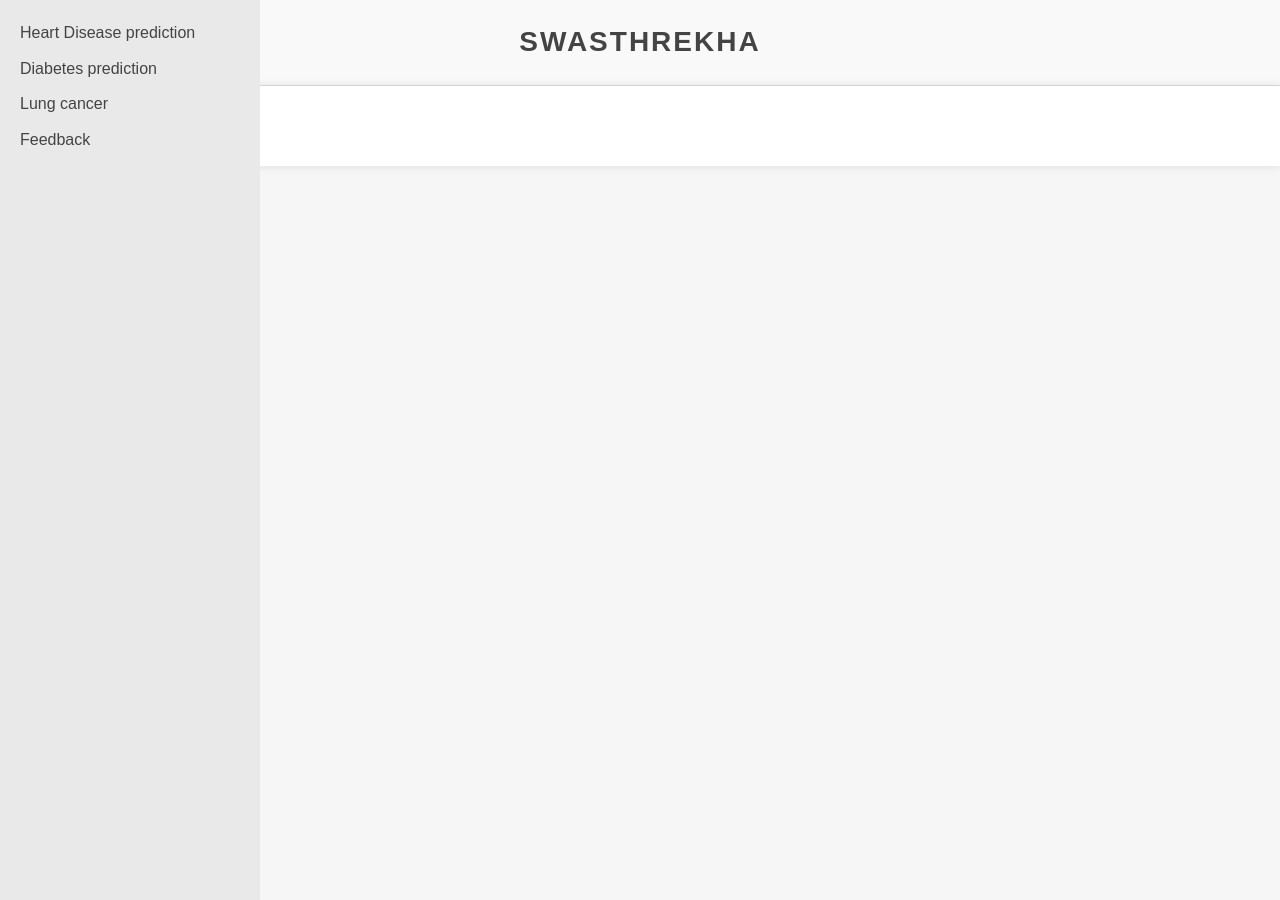
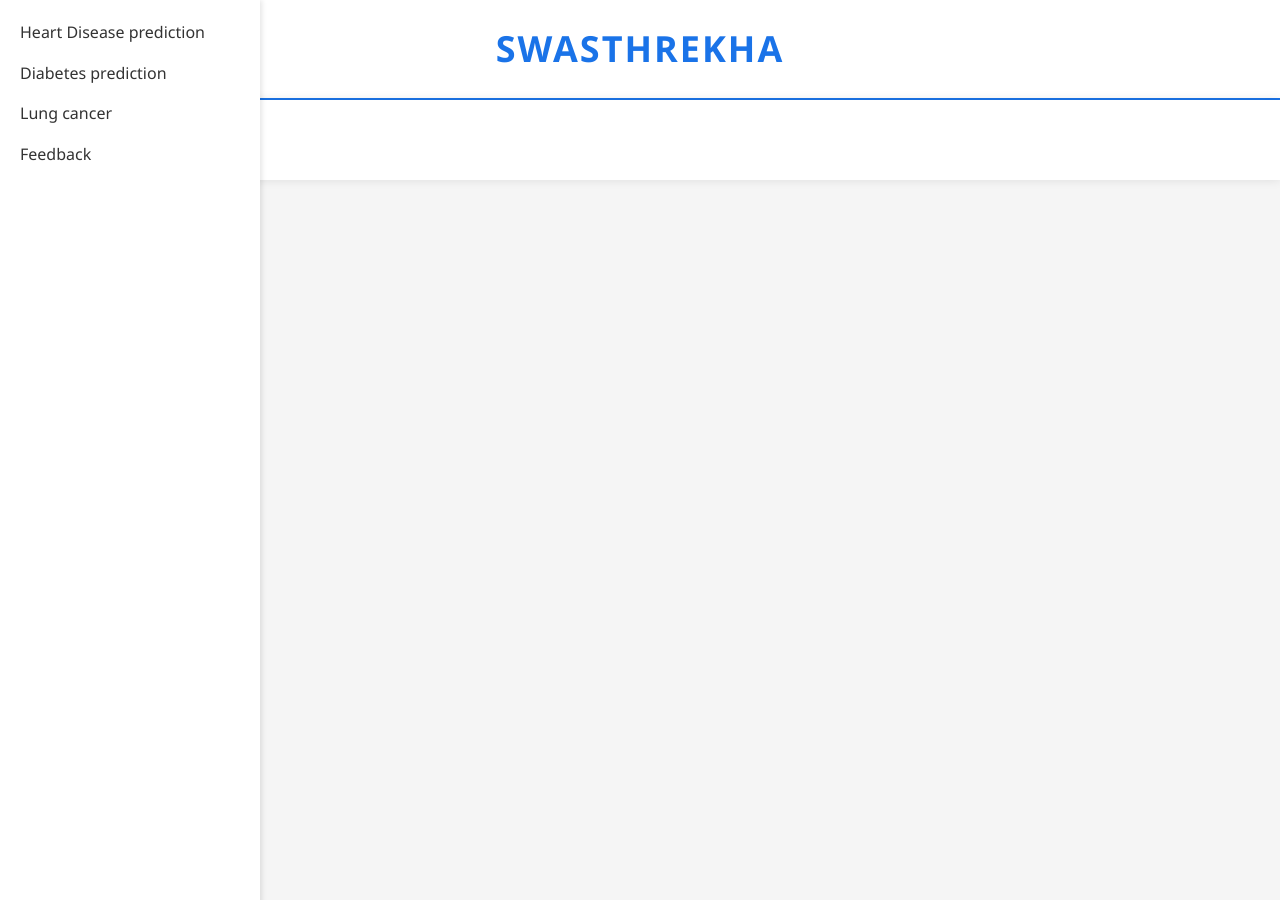
Before and after one commit to Sonicof/swasthrekha, a Flask app: page / in a window 1280 px wide. Run offline with Flask 3, Linux system fonts and the light colour scheme; parts of the project's set-up code (start-up, migrations or seed data) failed here and were passed over.

Commit message:
Update 1CSS.css

```diff
--- a/static/1CSS.css
+++ b/static/1CSS.css
@@ -1,66 +1,48 @@
-/* CSS file */
-
 /* Global styles */
 body {
-  font-family: Arial, sans-serif;
+    font-family: 'Segoe UI', Tahoma, Geneva, Verdana, sans-serif;
     margin: 0;
     padding: 0;
     line-height: 1.6;
-  color: #555;
-  background-color: #f6f6f6;
-}
-#heart-result{
-  font-family: Arial, sans-serif;
-  color: black;
-}
-
-#diabetes-result{
-  font-family: Arial, sans-serif;
-  color: black;
-}
-#lung-result{
-  font-family: Arial, sans-serif;
-  color: black;
+    color: #333;
+    background-color: #f5f5f5;
 }
 
 h1, h2 {
-  color: #444;
+    color: #1a73e8;
     font-weight: bold;
-}
-h1{
-  text-align: center;
-
 }
 
 p {
-  color: #777;
-  font-family: Arial, sans-serif;
+    color: #555;
 }
 
 /* Header styles */
 #header {
-  background-color: #f9f9f9;
+    background-color: #ffffff;
     padding: 20px;
-  border-bottom: 1px solid #ddd;
+    border-bottom: 2px solid #1a73e8;
 }
 
 #header h1 {
     margin: 0;
-  font-size: 28px;
+    font-size: 36px;
     text-align: center;
     text-transform: uppercase;
     letter-spacing: 2px;
+    color: #1a73e8;
 }
 
 /* Sidebar styles */
 #side {
-  background-color: #e9e9e9;
+    background-color: #ffffff;
     padding: 20px;
     width: 220px;
     height: 100vh;
     position: fixed;
     top: 0;
     left: 0;
+    box-shadow: 2px 0px 5px rgba(0, 0, 0, 0.1);
 }
 
 #side ul {
@@ -70,25 +52,25 @@ p {
 }
 
 #side li {
-  margin-bottom: 10px;
+    margin-bottom: 15px;
 }
 
 #side a {
-  color: #444;
+    color: #333;
     text-decoration: none;
     font-size: 16px;
     transition: color 0.3s ease;
 }
 
 #side a:hover {
-  color: #666;
+    color: #1a73e8;
 }
 
 /* Main content styles */
 #main {
     margin-left: 240px;
     padding: 40px;
-  background-color: #fff;
+    background-color: #ffffff;
     box-shadow: 0px 0px 10px rgba(0, 0, 0, 0.1);
     transition: box-shadow 0.3s ease;
 }
@@ -106,7 +88,7 @@ label {
     display: block;
     margin-bottom: 10px;
     font-weight: bold;
-  color: #555;
+    color: #333;
     transition: color 0.3s ease;
 }
 
@@ -125,22 +107,22 @@ input[type="email"] {
 input[type="text"]:focus,
 input[type="email"]:focus {
     outline: none;
-  border-color: #999;
-  box-shadow: 0 0 5px #999;
+    border-color: #1a73e8;
+    box-shadow: 0 0 5px #1a73e8;
 }
 
 button[type="submit"] {
-  background-color: #333;
+    background-color: #1a73e8;
     color: #fff;
     border: none;
-  padding: 10px 20px;
+    padding: 12px 20px;
     font-size: 16px;
     cursor: pointer;
     transition: background-color 0.3s ease, color 0.3s ease;
 }
 
 button[type="submit"]:hover {
-  background-color: #555;
+    background-color: #004080;
     color: #fff;
 }
 
@@ -148,7 +130,7 @@ button[type="submit"]:hover {
 .result {
     margin-top: 20px;
     padding: 20px;
-  background-color: #f9f9f9;
+    background-color: #f5f5f5;
     border: 1px solid #ddd;
     border-radius: 4px;
     transition: border-color 0.3s ease, background-color 0.3s ease;
```
Lines whose indentation alone changed are shown as unchanged.
